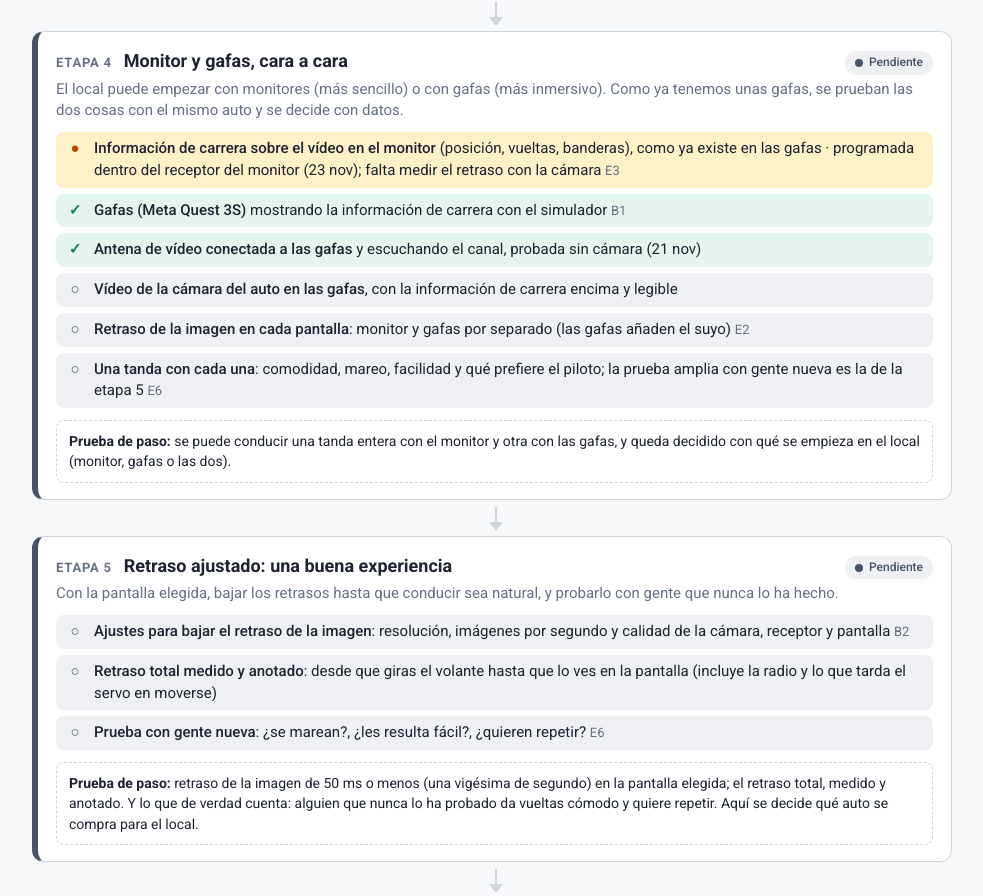
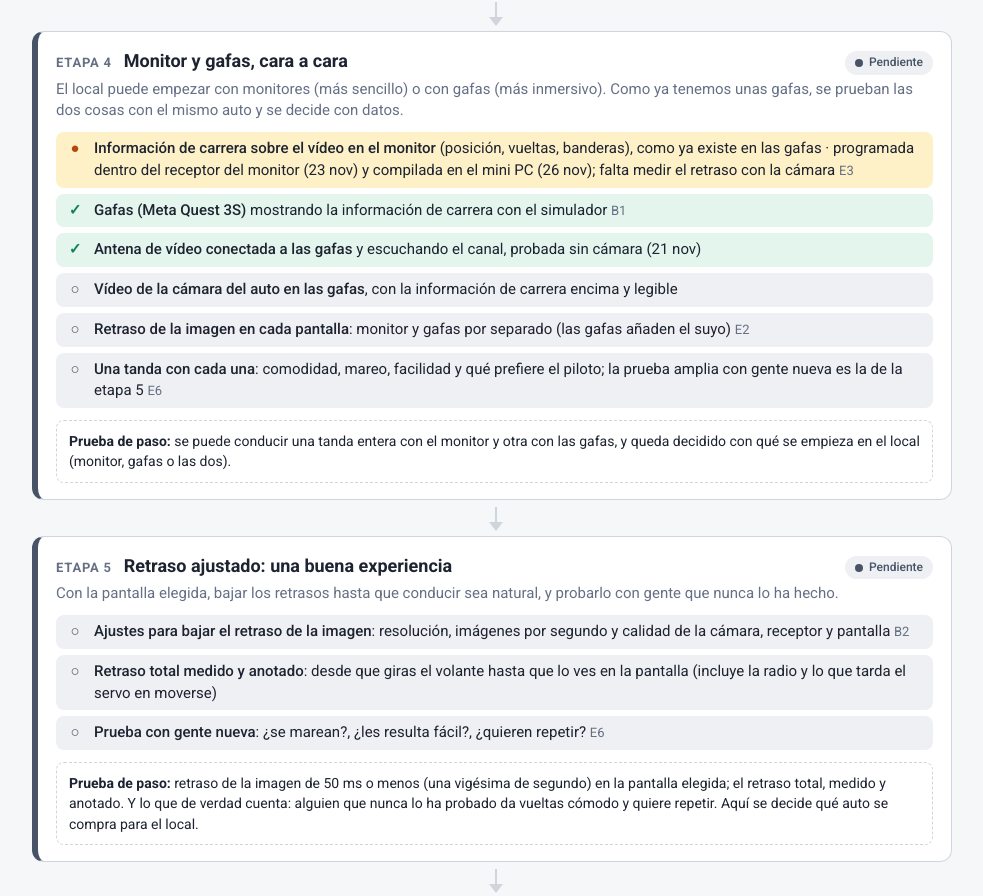
Before and after one commit to Laureanomc/rc-karts-etapas, a plain HTML site: page index.html in a window 1280 px wide. Shown: the part 2679-3575 px from the top of the page, without its empty margins (148-1131 px from the left). Drawn offline with Linux system fonts and the light colour scheme.

Commit message:
Etapas: actualizado 2026-11-26 09:51 (origen=1795686705)

```diff
--- a/index.html
+++ b/index.html
@@ -7,7 +7,7 @@
 <link href="https://fonts.googleapis.com/css2?family=Roboto:wght@400;500;700&display=swap" rel="stylesheet">
 <style>
 /* PARA ACTUALIZAR: cambiar la clase de cada <li> (ok | curso | pend | espera)
-   y la clase de cada etapa (ok | curso | pend). Actualizado: 22 nov 2026, 13:30. */
+   y la clase de cada etapa (ok | curso | pend). Actualizado: 26 nov 2026, 10:00. */
 :root{
   --bg:#f6f7f9; --card:#fff; --ink:#1d2330; --mute:#667085; --line:#d0d5dd;
   --ok:#12805c; --ok-bg:#e3f5ec; --cur:#b54708; --cur-bg:#fef0c7;
@@ -141,7 +141,7 @@ li b{font-weight:500}
   <div class="cab"><span class="num">ETAPA 4</span><h2>Monitor y gafas, cara a cara</h2><span class="chip c-pend estado">Pendiente</span></div>
   <p class="que">El local puede empezar con monitores (más sencillo) o con gafas (más inmersivo). Como ya tenemos unas gafas, se prueban las dos cosas con el mismo auto y se decide con datos.</p>
   <ul>
-    <li class="curso"><span><b>Información de carrera sobre el vídeo en el monitor</b> (posición, vueltas, banderas), como ya existe en las gafas · programada dentro del receptor del monitor (23 nov); falta medir el retraso con la cámara <span class="ref">E3</span></span></li>
+    <li class="curso"><span><b>Información de carrera sobre el vídeo en el monitor</b> (posición, vueltas, banderas), como ya existe en las gafas · programada dentro del receptor del monitor (23 nov) y compilada en el mini PC (26 nov); falta medir el retraso con la cámara <span class="ref">E3</span></span></li>
     <li class="ok"><span><b>Gafas (Meta Quest 3S)</b> mostrando la información de carrera con el simulador <span class="ref">B1</span></span></li>
     <li class="ok"><span><b>Antena de vídeo conectada a las gafas</b> y escuchando el canal, probada sin cámara (21 nov)</span></li>
     <li class="pend"><span><b>Vídeo de la cámara del auto en las gafas</b>, con la información de carrera encima y legible</span></li>
```
